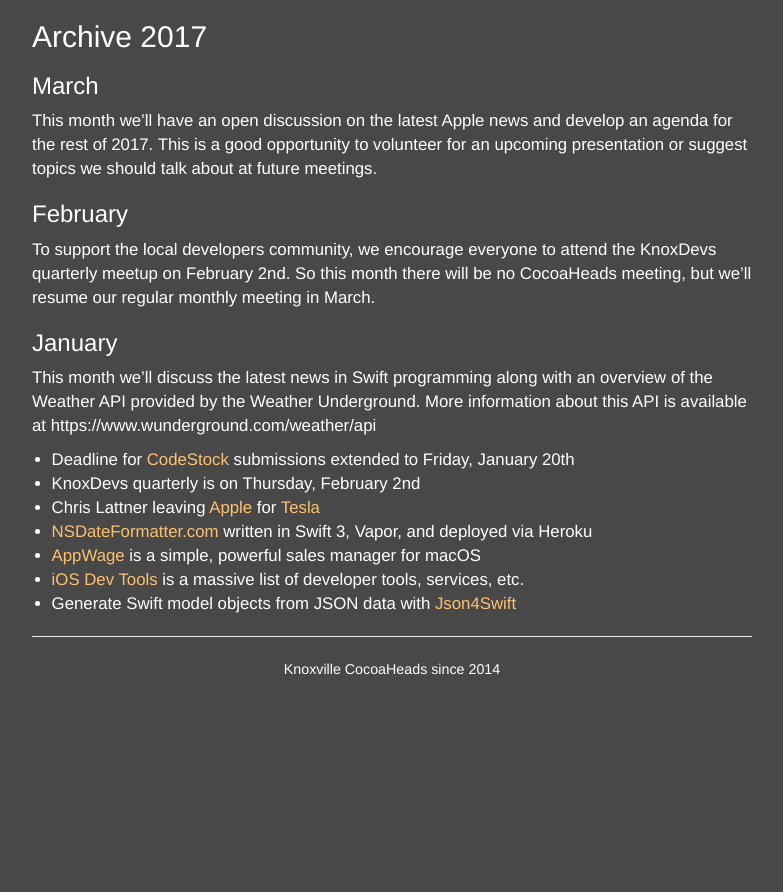
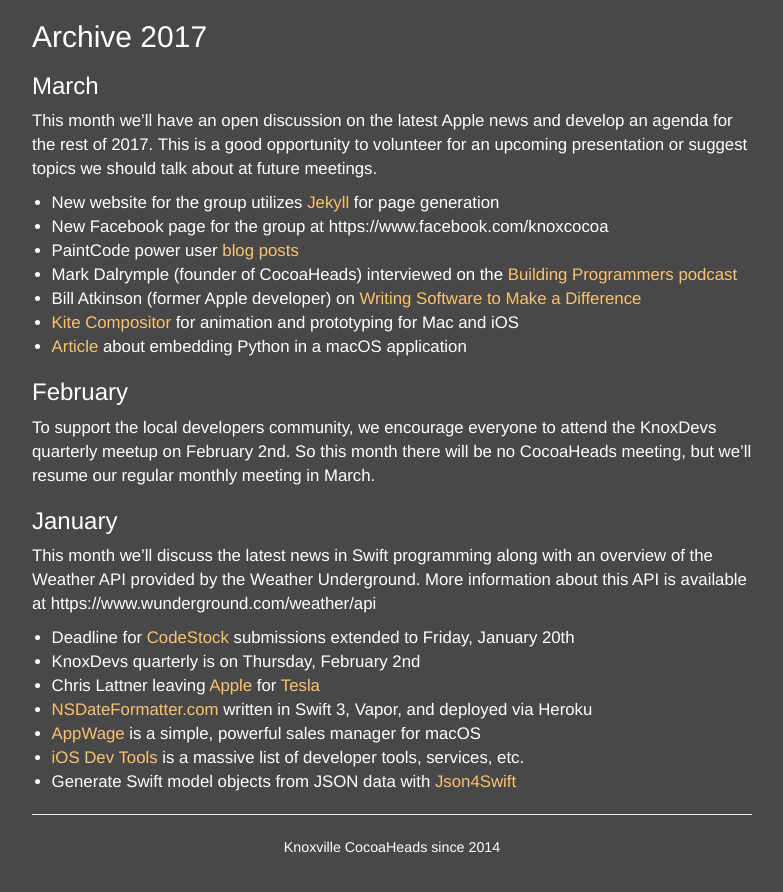
Before and after one commit to bmorefield/knoxcocoa.github.io, a Jekyll site: the page built from _years/2017.md, in a window 1280 px wide. Shown: the top 892 px of the page, without its empty margins (248-1031 px from the left). Built offline with Jekyll 4.4.1, drawn with Linux system fonts in a browser that asks for light colours; nearby versions of some CDN libraries.

Commit message:
announcements and links for March

```diff
--- a/_years/2017.md
+++ b/_years/2017.md
@@ -9,6 +9,14 @@
 an agenda for the rest of 2017. This is a good opportunity to volunteer for an
 upcoming presentation or suggest topics we should talk about at future
 meetings.
+
+- New website for the group utilizes [Jekyll](https://jekyllrb.com) for page generation
+- New Facebook page for the group at https://www.facebook.com/knoxcocoa
+- PaintCode power user [blog posts](https://www.paintcodeapp.com/news/power-user-introduction)
+- Mark Dalrymple (founder of CocoaHeads) interviewed on the [Building Programmers podcast](https://building.fireside.fm/29)
+- Bill Atkinson (former Apple developer) on [Writing Software to Make a Difference](https://realm.io/news/writing-software-to-make-a-difference/)
+- [Kite Compositor](https://kiteapp.co) for animation and prototyping for Mac and iOS
+- [Article](https://medium.com/python-pandemonium/embedding-a-python-application-in-macos-d866adfcaf94#.rv3jmbh2c) about embedding Python in a macOS application
 
 ## February
 
```
